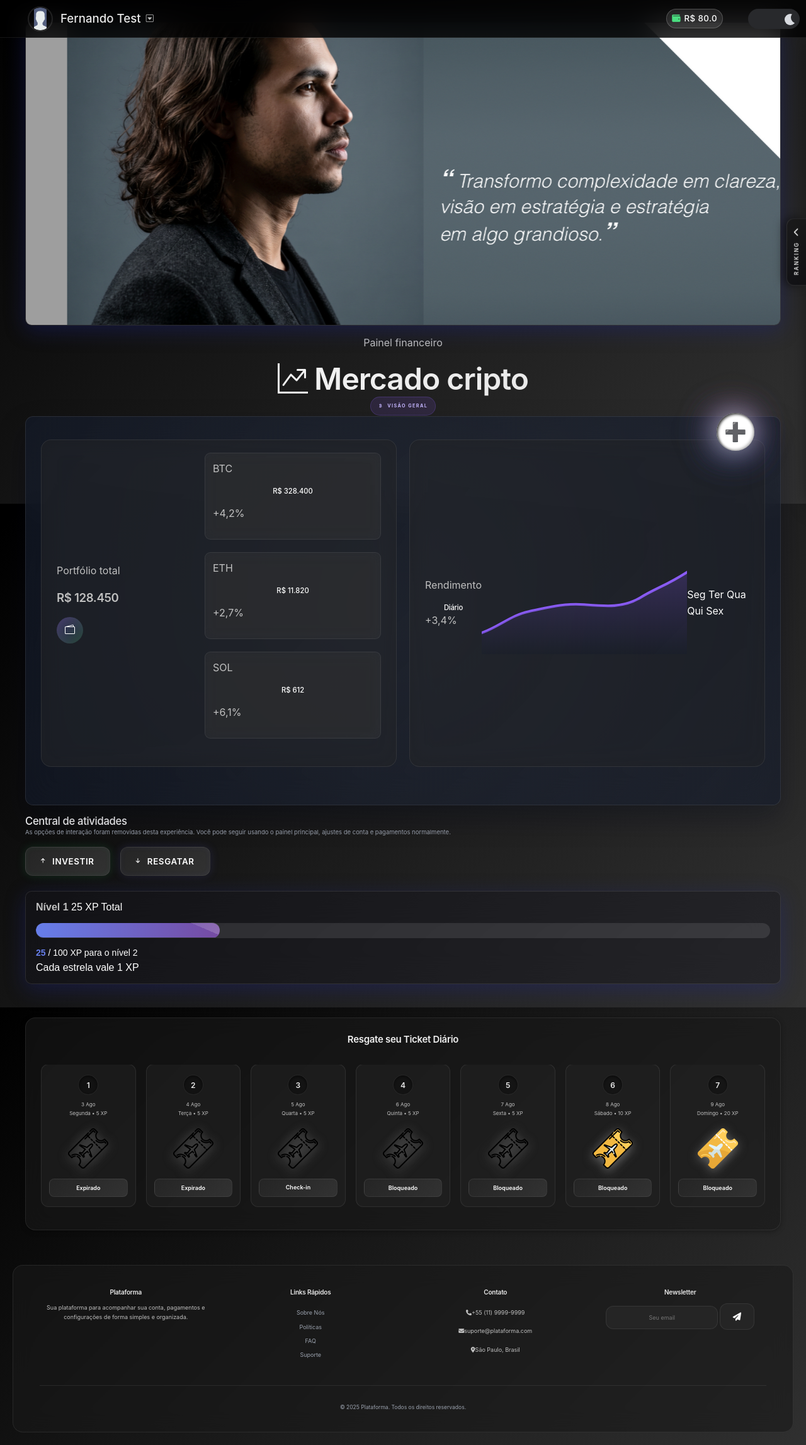
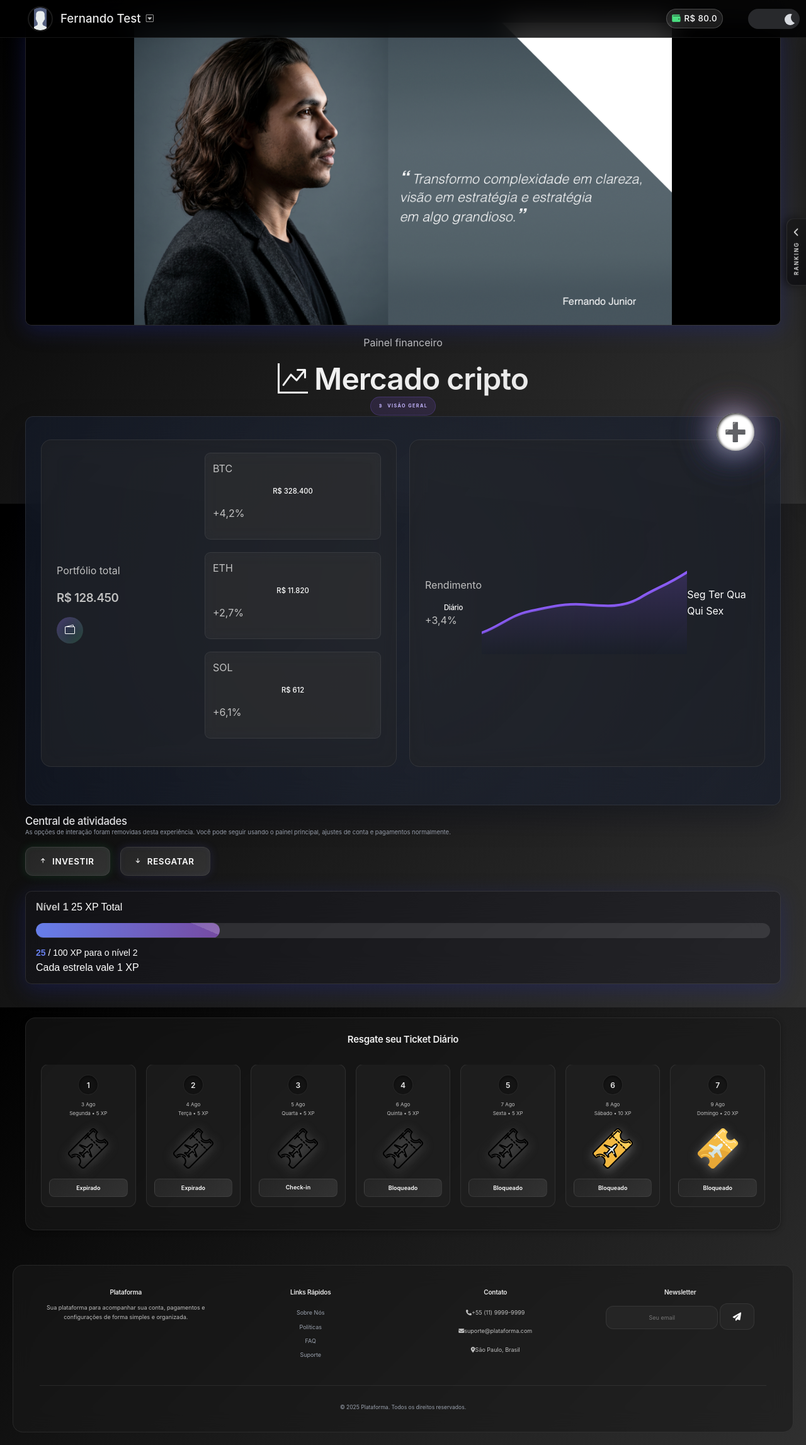
Before and after one commit to Playershelby/SystemInvest, a Flask app: page /user/dashboard in a window 1280 px wide. Shown: the whole page at 63% size. Run offline with Flask 3, Linux system fonts and the light colour scheme; a user stored in the database is signed in; grey boxes are pictures that could not be loaded.

Commit message:
update banner

```diff
--- a/views/static/StyleDash.css
+++ b/views/static/StyleDash.css
@@ -375,22 +375,36 @@
 
 .bannerSlide {
   display: flex;
-  width: 300%; /* 3 imagens x 100% */
-  animation: slideAnimation 30s infinite ease-in-out;
+  width: 100%;
+  height: 100%;
+  animation: slideAnimation 18s infinite ease-in-out;
+  will-change: transform;
 }
 
 .bannerSlide img {
-  width: 33.33%; /* Divide o espaco igualmente */
+  flex: 0 0 100%;
+  width: 100%;
+  height: 100%;
   max-height: 480px;
   object-fit: cover;
+  padding: 12px;
+  box-sizing: border-box;
+}
+
+.bannerSlide img.banner-no-crop {
+  object-fit: contain;
+  object-position: center;
+  background: #000;
+  padding: 0;
+  width: 100%;
+  height: 100%;
+  margin: 0;
 }
 
 @keyframes slideAnimation {
-  5% { transform: translateX(0); }
-  25% { transform: translateX(-33%); }
-  45% { transform: translateX(-66%); }
-  85% { transform: translateX(-100%); }
-  95% { transform: translateX(-200%); }
+  0%, 28% { transform: translateX(0); }
+  33%, 61% { transform: translateX(-100%); }
+  66%, 94% { transform: translateX(-200%); }
   100% { transform: translateX(0); }
 }
 
--- a/views/templates/user_dashboard.html
+++ b/views/templates/user_dashboard.html
@@ -97,7 +97,7 @@
     <div class="liquid-glass BanneerAnuncio mt-6 mb-8" style="padding: 0;">
         <div class="bannerSlide">
             <img src="{{ url_for('static', filename='img/banner_aviao.png') }}" alt="banner-ads" class="w-full h-full object-cover">
-            <img src="{{ url_for('static', filename='img/FF_frase de efeito.jpg') }}" alt="banner-ads" class="w-full h-full object-cover">
+            <img src="{{ url_for('static', filename='img/FF_frase de efeito.jpg') }}" alt="banner-ads" class="w-full h-full object-cover banner-no-crop">
             <img src="{{ url_for('static', filename='img/banner.png') }}" alt="banner-ads" class="w-full h-full object-cover">
         </div>
     </div>
```
Also changed, not shown: TODO.md (added, +6 -0 lines).
